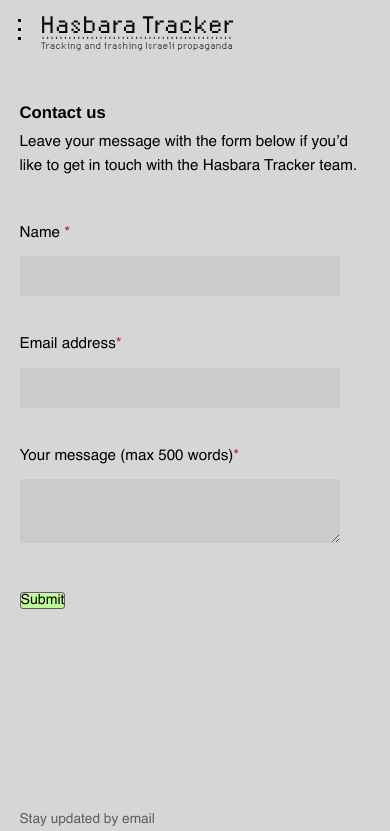
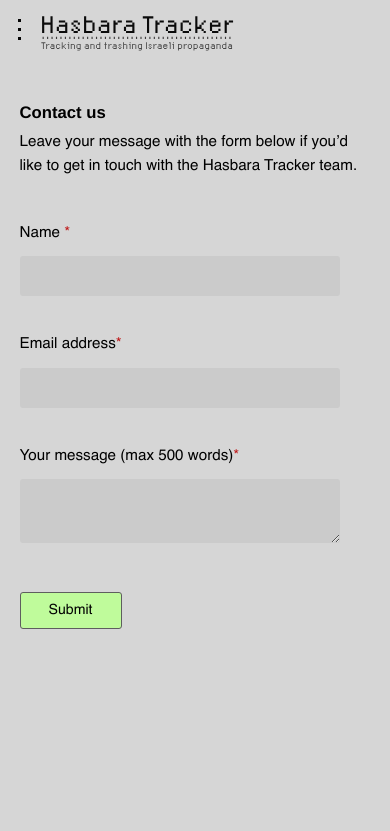
Before and after one commit to tamtzekin/hasbara-tracker, a React (Create React App) app: page /contact in a window 390 px wide. Shown: the top 831 px of the page. Built offline with nearby package versions, Linux system fonts and the light colour scheme.

Commit message:
form button width

```diff
--- a/src/App.css
+++ b/src/App.css
@@ -391,6 +391,7 @@ oooooooooooooooooooooooooooooooooooooooooooooooooooooooooooooooooooooooooooooooo
     .btn-green {
         margin-bottom: 10%;
         margin-left: 0;
+        padding: 5% 8% 5% 8%;
     }
 
     /* BODY TEXT */
```
